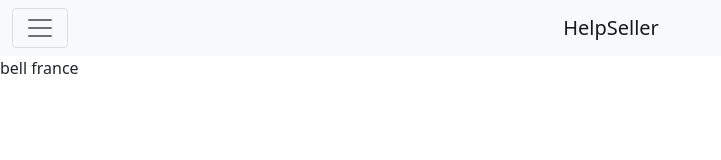
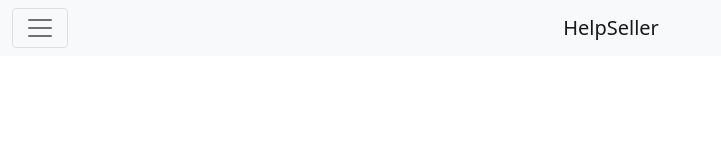
Before and after one commit to Mario-caccioppoli/HelpSellerInterface, an Angular app: page / in a window 1280 px wide. Shown: the top 160 px of the page, without its empty margins (0-721 px from the left). Built offline with nearby package versions, Linux system fonts and the light colour scheme.

Commit message:
commento cancellato

```diff
--- a/src/app/components/navbar/navbar.component.html
+++ b/src/app/components/navbar/navbar.component.html
@@ -39,4 +39,3 @@
         </div>
     </div>
 </nav>
-<p>bell france</p>
```
